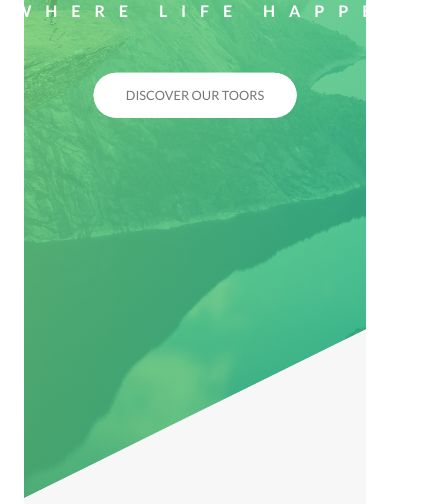
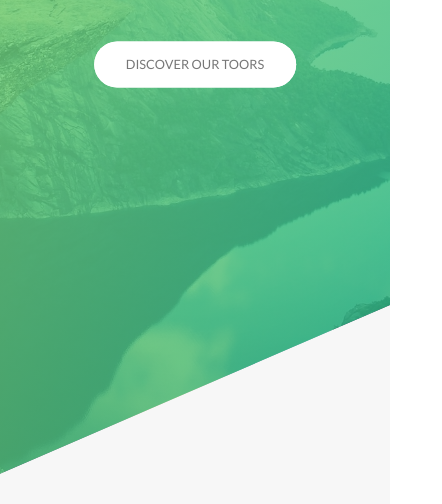
Before and after one commit to kkuzmov/natours, a website: page index.html in a window 390 px wide. Shown: the part 328-832 px from the top of the page, 442 px wide, since content can reach past the window. Drawn offline with Linux system fonts and the light colour scheme.

Commit message:
base headings mobile

```diff
--- a/sass/base/_base.scss
+++ b/sass/base/_base.scss
@@ -24,6 +24,12 @@ html {
 }
 body {
   box-sizing: border-box;
+  padding: 3rem;
+
+  @include break(tablet) {
+    padding: 0rem;
+  }
+
 }
 
 input {
--- a/sass/base/_typography.scss
+++ b/sass/base/_typography.scss
@@ -3,7 +3,6 @@ body {
   font-weight: 400;
   line-height: 1.7;
   color: #777;
-  padding: 3rem;
 }
 
 .heading-primary {
@@ -18,6 +17,11 @@ body {
     font-weight: 400;
     letter-spacing: 3.5rem;
     animation: moveInLeft 1s;
+
+    @include break(phone) {
+      font-size: 5rem;
+      letter-spacing: 1rem;
+    }
   }
 
   &--sub {
@@ -26,7 +30,14 @@ body {
     font-weight: 700;
     letter-spacing: 1.74rem;
     animation: moveInRight 1s ease-out;
+
+    @include break(phone) {
+      letter-spacing: .5rem;
+
+    }
   }
+
+
 }
 
 .heading-secondary {
@@ -40,6 +51,14 @@ body {
   color: transparent;
   transition: all .2s;
   letter-spacing: .2rem;
+
+  @include break(tablet) {
+    font-size: 3rem;
+  }
+
+  @include break(phone) {
+    font-size: 2.5rem;
+  }
 
   &:hover {
     transform: skewY(-2deg) scale(1.15);
```
Also changed, not shown: css/styles.css, 1 other file.
